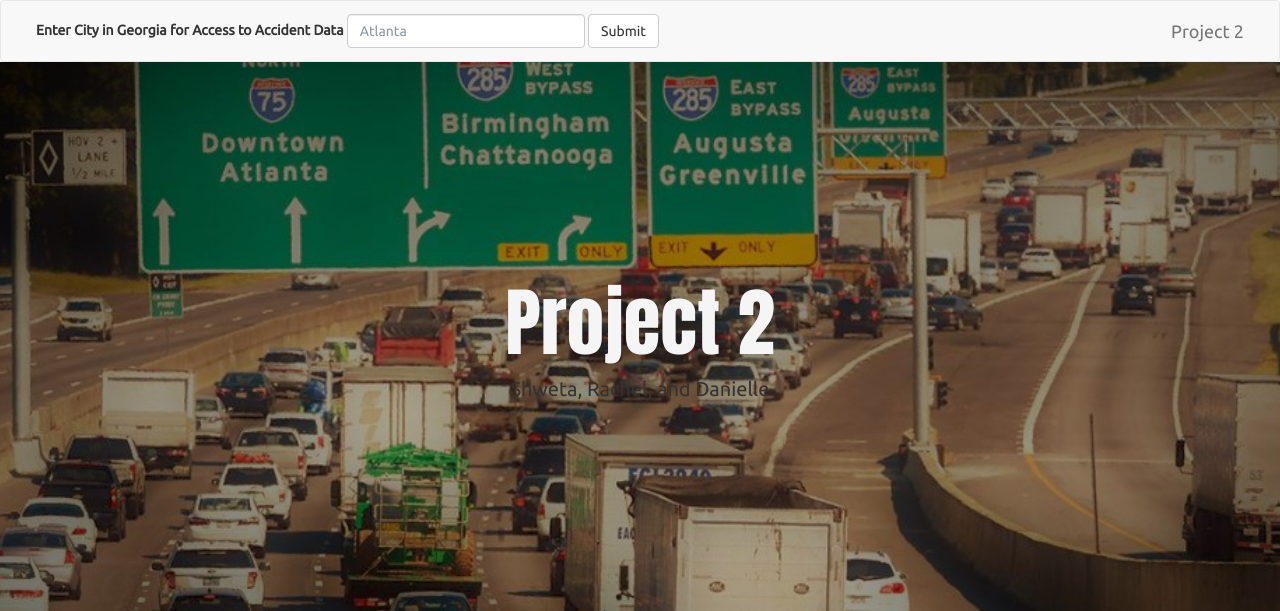
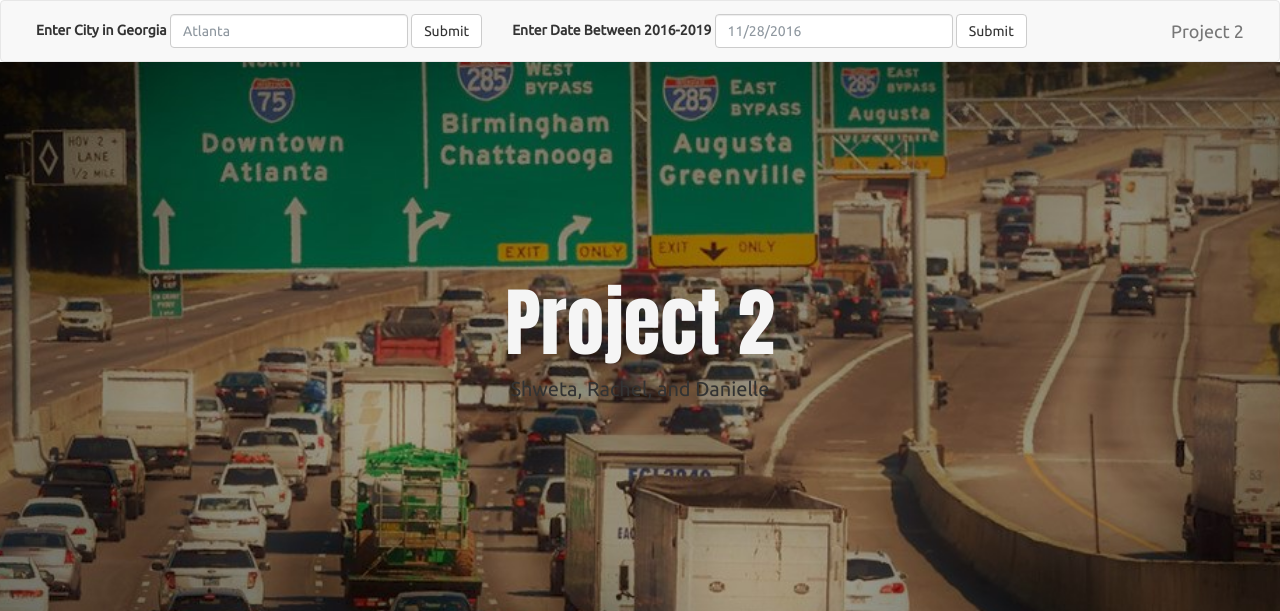
Before and after one commit to dmilestone/project-2, a Flask app: page / in a window 1280 px wide. Shown: the top 611 px of the page. Run offline with Flask 2, Linux system fonts and the light colour scheme; parts of the project's set-up code (start-up, migrations or seed data) failed here and were passed over; some libraries are stand-ins or nearby versions.

Commit message:
next flask route

```diff
--- a/app.py
+++ b/app.py
@@ -58,10 +58,10 @@ def get_accident_by_city(city):
     lat = loc_coords['lat']
     lng = loc_coords['long']
 
-    maxlat = lat+1
-    maxlong = lng+1
-    minlat = lat-1
-    minlong = lng-1
+    maxlat = lat+0.5
+    maxlong = lng+0.5
+    minlat = lat-0.5
+    minlong = lng-0.5
 
     # inspector = inspect(engine)
     # mytables = inspector.get_table_names()
@@ -72,7 +72,7 @@ def get_accident_by_city(city):
     result = session.query(*sel).\
     filter(Incidents.Start_Lat > minlat).filter(Incidents.Start_Lat < maxlat).\
     filter(Incidents.Start_Lng > minlong).filter(Incidents.Start_Lng < maxlong).\
-    limit(5).\
+    limit(10).\
     all()
 
     features = []
@@ -111,5 +111,47 @@ def get_accident_by_city(city):
     # elif: request.method == 'POST':
     #     return render_template('database_error.html')
 
+@app.route('/getdate/<date>', methods=['GET', 'POST'])
+def get_accident_by_date(date):
+	session = Session(engine)
+
+	newdate = date.split('-')
+
+	month = newdate[0]
+	day = newdate[1]
+	year = newdate[2]
+	full_date = month+"/"+day+"/"+year
+
+	sel = [Incidents.Severity,Incidents.StartDate,Incidents.StartTime,Incidents.Start_Lat,Incidents.Start_Lng,Incidents.Description,Incidents.Weather_Condition]
+
+	results2 = session.query(*sel).\
+    filter(Incidents.StartDate == full_date).\
+    limit(10).\
+    all()
+
+	print(date)
+	print(full_date)
+	print(results2)
+
+	response_JSON2 = json.dumps(results2)
+
+	session.close()
+	return response_JSON2
+
+# @app.route('/gettime/<time>', methods=['GET', 'POST'])
+# def get_accident_by_time(time):
+# 	session = Session(engine)
+
+# 	sel = [Incidents.Severity,Incidents.StartDate,Incidents.StartTime,Incidents.Start_Lat,Incidents.Start_Lng,Incidents.Description,Incidents.Weather_Condition]
+
+# 	results3 = session.query(*sel).\
+# 	filter(or_(Incidents.StartTime.like("17%"),Incidents.StartTime.like("16%")).\
+# 		limit(10).\
+# 		all()
+
+# 	myresponse= json.dumps(results3)
+# 	session.close()
+# 	return myresponse
+
 if __name__ == "__main__":
-    app.run()
+	app.run()
--- a/static/css/style.css
+++ b/static/css/style.css
@@ -158,7 +158,6 @@ body,
   margin: 0;
 }
 
-
 /* keyframe animations which will be used to animate the title */
 @keyframes title {
   from {
--- a/templates/index.html
+++ b/templates/index.html
@@ -24,12 +24,33 @@
         <form class="navbar-form navbar-left" id="datetime-form">
           <div class="form-group">
 
-            <label for="date">Enter City in Georgia for Access to Accident Data</label>
+            <label for="date">Enter City in Georgia</label>
             <input type="text" name="city_input" class="form-control" id="city_input" type="text" placeholder="Atlanta">
           </div>
           <button id="filter-btn" type="click" class="btn btn-default" onclick="onSubmit(event)">Submit</button>
 
         </form>
+
+        <form class="navbar-form navbar-left" id="datetime-form">
+          <div class="form-group">
+
+            <label for="date">Enter Date Between 2016-2019</label>
+            <input type="text" name="date_input" class="form-control" id="date_input" type="date" placeholder="11/28/2016">
+          </div>
+            <button id="filter-btn" type="click" class="btn btn-default" onclick="onSubmit(event)">Submit</button>
+
+        </form>
+
+
+
+          <!-- date inputbox -->
+
+
+
+
+
+
+
       </div>
     </nav>
     </div>
```
Also changed, not shown: 1 other file.
